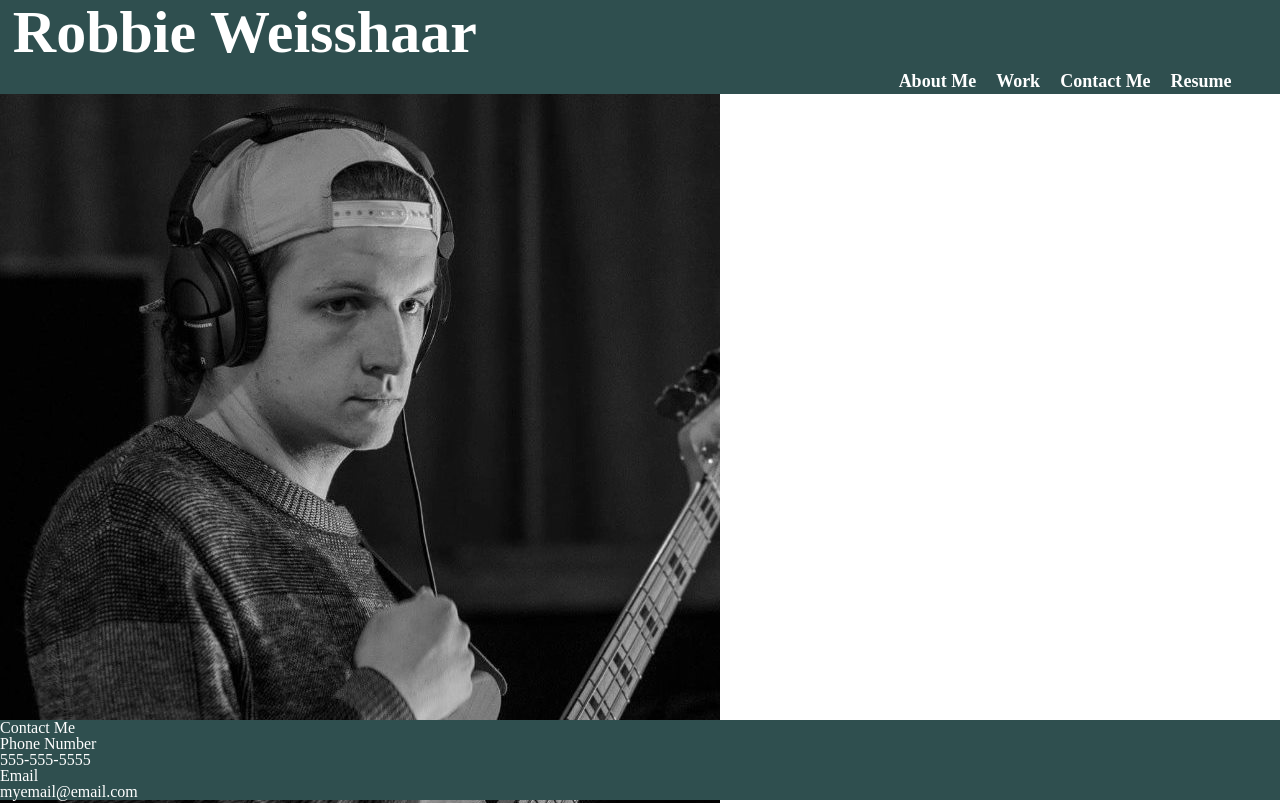
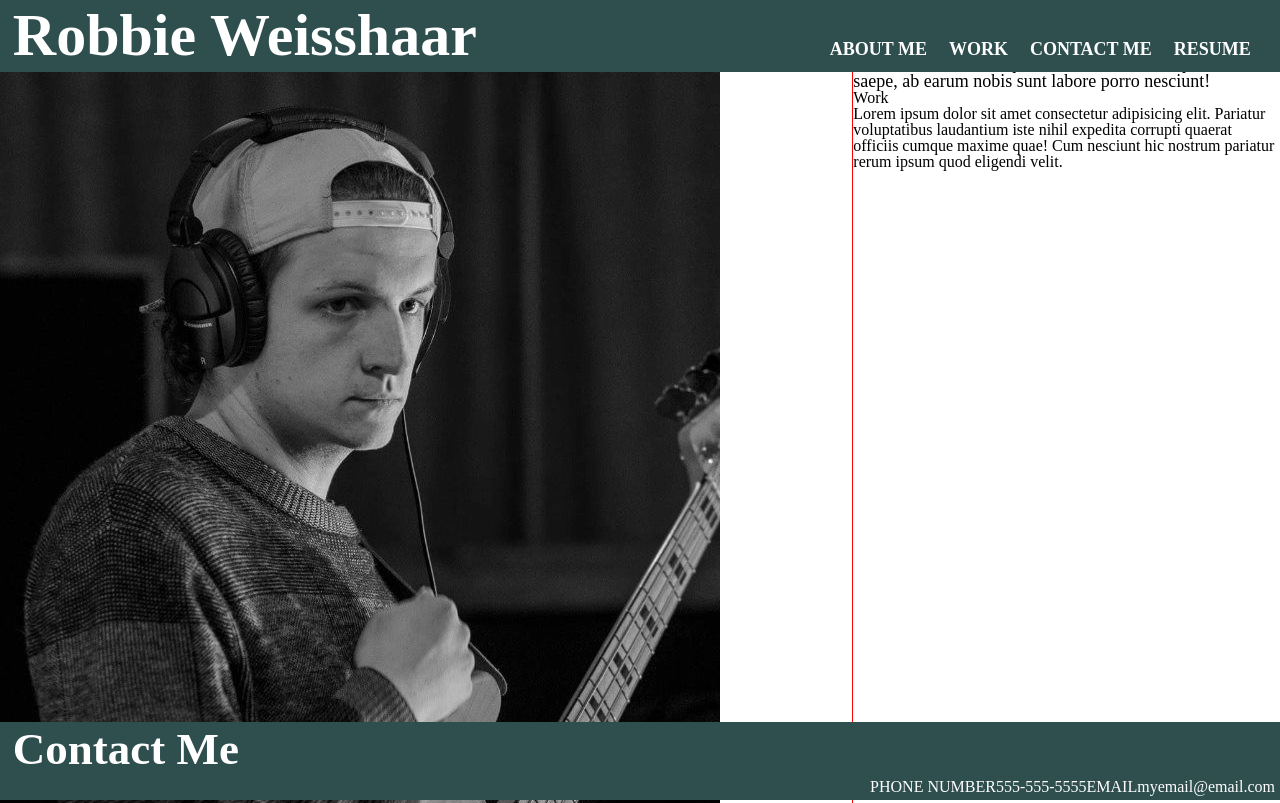
Before and after one commit to rweisshaar1/portfolio-project, a plain HTML site: page index.html in a window 1280 px wide. Shown: the top 803 px of the page. Drawn offline with Linux system fonts and the light colour scheme.

Commit message:
update to project

```diff
--- a/index.html
+++ b/index.html
@@ -10,42 +10,43 @@
 <body>
   <header class="header">
     <h1>Robbie Weisshaar</h1>
-      <nav>
-        <ul>
-          <li>About Me</li>
-          <li>Work</li>
-          <li>Contact Me</li>
-          <li>Resume</li>
-        </ul>
+      <section>
+        <nav class="nav">
+          <a href="#aboutMe">ABOUT ME </a><br />
+          <a href="#work"> WORK </a><br />
+          <a href="#contactMe"> CONTACT ME </a><br />
+          <a href="./resume.html"> RESUME </a><br />
         </nav>
+      </section>
   </header>
 
-  <main>
+  <main class="main">
     <section class="image">
       <img src="./images/studio-pic.jpg" alt="A picture of Robbie Weisshaar.">
       <figcaption>Robbie Weisshaar</figcaption>
     </section>
 
-    <section class="aboutMe">
-      <h2>About Me</h2>
-        <p>Lorem ipsum dolor sit amet consectetur adipisicing elit. Deserunt, fugit. Quae, laudantium! Iure eum dolore inventore beatae cumque, dolor, obcaecati eaque eveniet saepe, ab earum nobis sunt labore porro nesciunt!
+    <div class="details">
+      <section id="aboutMe" class="aboutMe">
+        <h2 class="aboutMeHeader">About Me</h2>
+          <p class="aboutMeP">Lorem ipsum dolor sit amet consectetur adipisicing elit. Deserunt, fugit. Quae, laudantium! Iure eum dolore inventore beatae cumque, dolor, obcaecati eaque eveniet saepe, ab earum nobis sunt labore porro nesciunt!
           </p>
       </section>
 
-    <section class="work">
-      <h2>Work</h2>
-        <p></p>
+      <section id="work" class="work">
+        <h2 class="workHeader">Work</h2>
+          <p class="workP"> Lorem ipsum dolor sit amet consectetur adipisicing elit. Pariatur voluptatibus laudantium iste nihil expedita corrupti quaerat officiis cumque maxime quae! Cum nesciunt hic nostrum pariatur rerum ipsum quod eligendi velit.</p>
       </section>
+    </div>
   </main>
 
   <footer class="footer">
-    <section class="contactMe">
-      <h2>Contact Me</h2>
-        <!-- contact info here -->
+    <section id="contactMe" class="contactMe">
+      <h2 class="contactMeH">Contact Me</h2>
         <ul>
-        <li>Phone Number</li>
+          <li>PHONE NUMBER</li>
             <p>555-555-5555</p>
-        <li>Email</li>
+          <li>EMAIL</li>
             <p>myemail@email.com</p>
         </ul>
     </section>
--- a/style.css
+++ b/style.css
@@ -1,61 +1,111 @@
 :root {
   --darkslate: darkslategray;
-  --headerFont: white;
+  --headerFontColor: white;
+  --normalTextColor: black;
 }
 
-.header {
+header.header {
   display: flex;
   background-color: var(--darkslate);
-  color: var(--headerFont);
-  display: inline;
+  justify-content: space-between;
+  color: var(--headerFontColor);
   position: fixed;
   width: 100%;
   font-size: 60px;
   font-weight: bold;
+  padding-top: 5px;
+  padding-left: 1%;
+  padding-bottom: 2px;
+  /* outline: red 1px solid; */
+}
+
+.header nav.nav {
+  display: flex;
+  justify-content: flex-end;
+  /* outline: red 1px solid; */
+  flex-direction: row;
+  color: var(--headerFontColor);
+  padding-top: 5px;
+  margin-top: 20px;
+  margin-right: 30px;
+  font-size: large;
+}
+
+.nav a {
   padding: 10px;
-  padding-top: 2px;
+  border-bottom: 2px var(--darkslate) solid;
+  border-right: 2px var(--darkslate) solid;
+  text-decoration: none;
+}
+
+a:link {
+  color: var(--headerFontColor);
+}
+
+a:visited {
+  color: var(--headerFontColor);
+}
+
+.nav a:hover {
+  background-color: dimgray;
+  color: var(--headerFontColor);
+  border-bottom: 2px black solid;
+  border-right: 2px black solid;
+  padding: 10px;
+  text-decoration: none;
+}
+
+.main {
+  display: flex;
+}
+
+.main.image {
+  width: 50%;
+  flex-direction: column;
+}
+
+div.details {
+  display: flex;
+  flex-direction: column;
+  width: 50%;
+  outline: 1px solid red;
+}
+
+section.aboutMe {
+  display: flex;
+  flex-direction: column;
+  font-size: large;
+  color: var(--normalTextColor);
+}
+
+.image {
+  width: 100%;
+}
+
+/* this is the footer Phone number, email, etc.*/
+section ul {
+  display: flex;
+  flex-direction: row;
+  justify-content: flex-end;
+  padding-left: 10px;
+  padding: 5px;
+}
+
+/*this is the contact me header*/
+.contactMe h2 {
+  display: flex;
+  font-size: 45px;
+  font-weight: bold;
+  padding-top: 5px;
   padding-left: 1%;
   padding-bottom: 2px;
 }
 
-nav ul {
-  display: flex;
-  flex-direction: row;
-  justify-content: flex-end;
-  margin-right: 4%;
-}
-
-nav li {
-  display: flex;
-  font-size: large;
-  padding: 10px;
-  padding-bottom: 2px;
-}
-
-nav li:hover {
-  background-color: lightgray;
-  color: black;
-  padding: 10px;
-  padding-bottom: 2px;
-}
-
-/* change image to be smaller, maybe mirror it? have image be on right side of page.*/
-.image {
-  width: 50%;
-}
-
-
-/* fix contact me section, wont display correctly!*/
-footer ~ li {
-  display: flex;
-  flex-direction: row;
-}
-
+/*this is the footer main info, background, font, etc.*/
 .footer {
-  display: inline;
   position: fixed;
   width: 100%;
   bottom: 0;
   background-color: var(--darkslate);
-  color: var(--headerFont);
+  color: var(--headerFontColor);
 }
```
Also changed, not shown: resume.html (added). Lines whose indentation alone changed are shown as unchanged.
